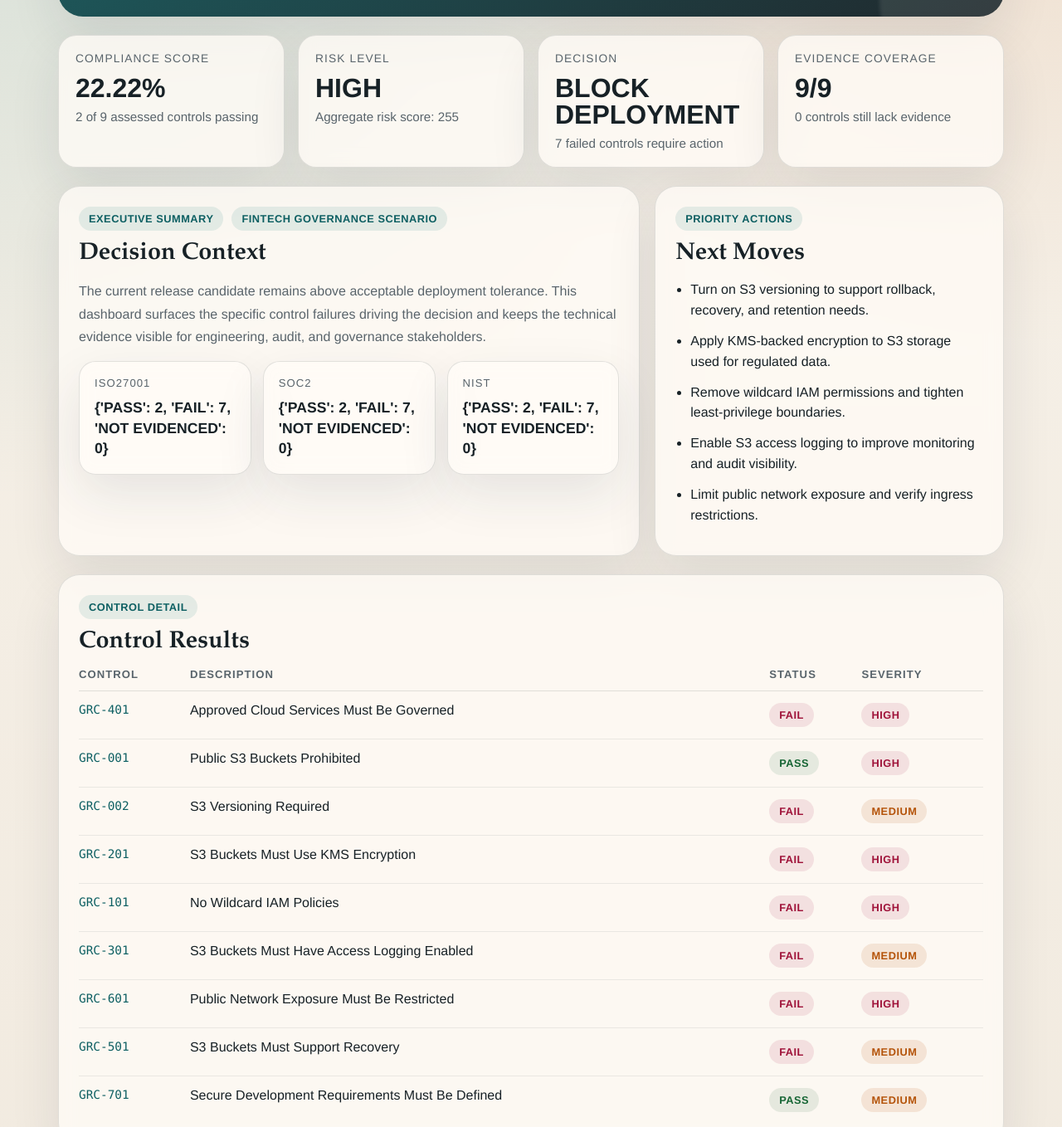
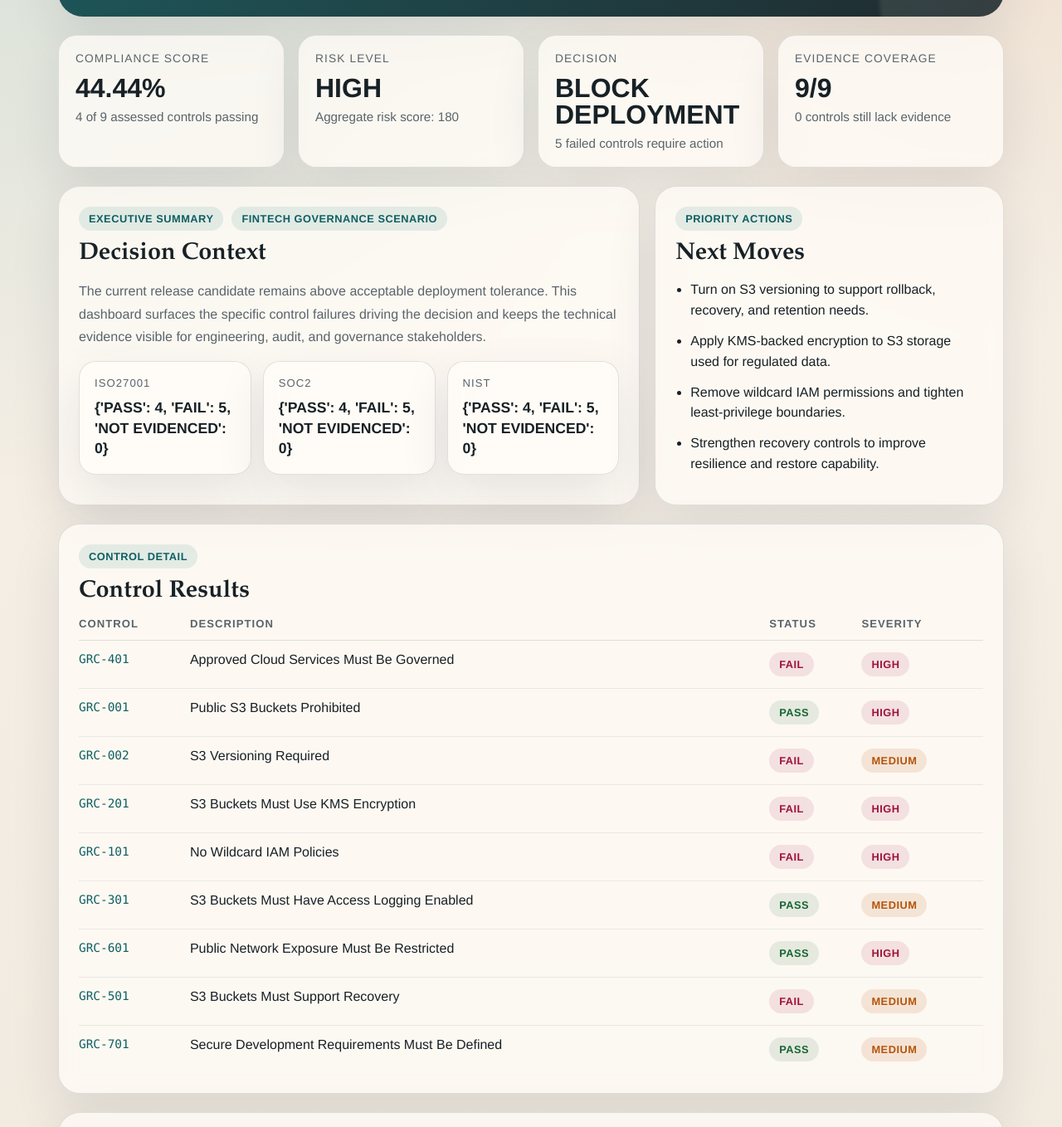
Before and after one commit to Jaymeso/grc-as-code-lab, a plain HTML site: page site/index.html in a window 1280 px wide. Shown: the part 433-1791 px from the top of the page at 83% size. Drawn offline with Linux system fonts and the light colour scheme.

Commit message:
Improve compliance for logging and network controls

```diff
--- a/site/index.html
+++ b/site/index.html
@@ -330,18 +330,18 @@
         <section class="metrics">
             <article class="metric-card">
                 <div class="metric-label">Compliance Score</div>
-                <div class="metric-value">22.22%</div>
-                <div class="metric-subtle">2 of 9 assessed controls passing</div>
+                <div class="metric-value">44.44%</div>
+                <div class="metric-subtle">4 of 9 assessed controls passing</div>
             </article>
             <article class="metric-card">
                 <div class="metric-label">Risk Level</div>
                 <div class="metric-value">HIGH</div>
-                <div class="metric-subtle">Aggregate risk score: 255</div>
+                <div class="metric-subtle">Aggregate risk score: 180</div>
             </article>
             <article class="metric-card">
                 <div class="metric-label">Decision</div>
                 <div class="metric-value">BLOCK DEPLOYMENT</div>
-                <div class="metric-subtle">7 failed controls require action</div>
+                <div class="metric-subtle">5 failed controls require action</div>
             </article>
             <article class="metric-card">
                 <div class="metric-label">Evidence Coverage</div>
@@ -367,19 +367,19 @@
 
             <div class="mini-card">
               <div class="mini-label">ISO27001</div>
-              <div class="mini-value">{&#x27;PASS&#x27;: 2, &#x27;FAIL&#x27;: 7, &#x27;NOT EVIDENCED&#x27;: 0}</div>
+              <div class="mini-value">{&#x27;PASS&#x27;: 4, &#x27;FAIL&#x27;: 5, &#x27;NOT EVIDENCED&#x27;: 0}</div>
             </div>
 
 
             <div class="mini-card">
               <div class="mini-label">SOC2</div>
-              <div class="mini-value">{&#x27;PASS&#x27;: 2, &#x27;FAIL&#x27;: 7, &#x27;NOT EVIDENCED&#x27;: 0}</div>
+              <div class="mini-value">{&#x27;PASS&#x27;: 4, &#x27;FAIL&#x27;: 5, &#x27;NOT EVIDENCED&#x27;: 0}</div>
             </div>
 
 
             <div class="mini-card">
               <div class="mini-label">NIST</div>
-              <div class="mini-value">{&#x27;PASS&#x27;: 2, &#x27;FAIL&#x27;: 7, &#x27;NOT EVIDENCED&#x27;: 0}</div>
+              <div class="mini-value">{&#x27;PASS&#x27;: 4, &#x27;FAIL&#x27;: 5, &#x27;NOT EVIDENCED&#x27;: 0}</div>
             </div>
 
                 </div>
@@ -394,8 +394,7 @@
                     <li>Turn on S3 versioning to support rollback, recovery, and retention needs.</li>
 <li>Apply KMS-backed encryption to S3 storage used for regulated data.</li>
 <li>Remove wildcard IAM permissions and tighten least-privilege boundaries.</li>
-<li>Enable S3 access logging to improve monitoring and audit visibility.</li>
-<li>Limit public network exposure and verify ingress restrictions.</li>
+<li>Strengthen recovery controls to improve resilience and restore capability.</li>
                 </ul>
             </aside>
         </section>
@@ -459,7 +458,7 @@
             <tr>
               <td class="control-id">GRC-301</td>
               <td>S3 Buckets Must Have Access Logging Enabled</td>
-              <td><span class="badge status fail">FAIL</span></td>
+              <td><span class="badge status pass">PASS</span></td>
               <td><span class="badge severity severity-medium">MEDIUM</span></td>
             </tr>
 
@@ -467,7 +466,7 @@
             <tr>
               <td class="control-id">GRC-601</td>
               <td>Public Network Exposure Must Be Restricted</td>
-              <td><span class="badge status fail">FAIL</span></td>
+              <td><span class="badge status pass">PASS</span></td>
               <td><span class="badge severity severity-high">HIGH</span></td>
             </tr>
 
@@ -503,18 +502,18 @@ GRC-001 - Public S3 Buckets Prohibited: PASS (HIGH)
 GRC-002 - S3 Versioning Required: FAIL (MEDIUM)
 GRC-201 - S3 Buckets Must Use KMS Encryption: FAIL (HIGH)
 GRC-101 - No Wildcard IAM Policies: FAIL (HIGH)
-GRC-301 - S3 Buckets Must Have Access Logging Enabled: FAIL (MEDIUM)
-GRC-601 - Public Network Exposure Must Be Restricted: FAIL (HIGH)
+GRC-301 - S3 Buckets Must Have Access Logging Enabled: PASS (MEDIUM)
+GRC-601 - Public Network Exposure Must Be Restricted: PASS (HIGH)
 GRC-501 - S3 Buckets Must Support Recovery: FAIL (MEDIUM)
 GRC-701 - Secure Development Requirements Must Be Defined: PASS (MEDIUM)
 
 === FRAMEWORK SUMMARY ===
 
-ISO27001: {&#x27;PASS&#x27;: 2, &#x27;FAIL&#x27;: 7, &#x27;NOT EVIDENCED&#x27;: 0}
-SOC2: {&#x27;PASS&#x27;: 2, &#x27;FAIL&#x27;: 7, &#x27;NOT EVIDENCED&#x27;: 0}
-NIST: {&#x27;PASS&#x27;: 2, &#x27;FAIL&#x27;: 7, &#x27;NOT EVIDENCED&#x27;: 0}
+ISO27001: {&#x27;PASS&#x27;: 4, &#x27;FAIL&#x27;: 5, &#x27;NOT EVIDENCED&#x27;: 0}
+SOC2: {&#x27;PASS&#x27;: 4, &#x27;FAIL&#x27;: 5, &#x27;NOT EVIDENCED&#x27;: 0}
+NIST: {&#x27;PASS&#x27;: 4, &#x27;FAIL&#x27;: 5, &#x27;NOT EVIDENCED&#x27;: 0}
 
-Compliance Score: 22.22%
+Compliance Score: 44.44%
 
 === EVIDENCE COVERAGE ===
 
@@ -523,7 +522,7 @@ Controls Not Evidenced: 0
 
 === RISK SUMMARY ===
 
-Total Risk Score: 255
+Total Risk Score: 180
 Risk Level: HIGH
 Decision: BLOCK DEPLOYMENT
 </pre>
```
Also changed, not shown: evidence/week3_risk_report.txt, 3 other files.
